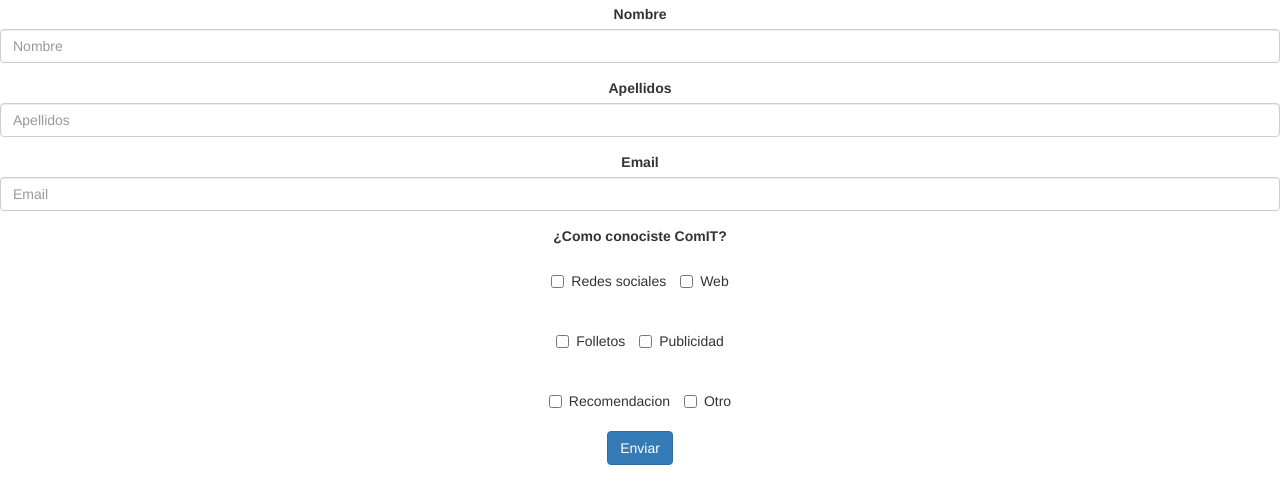
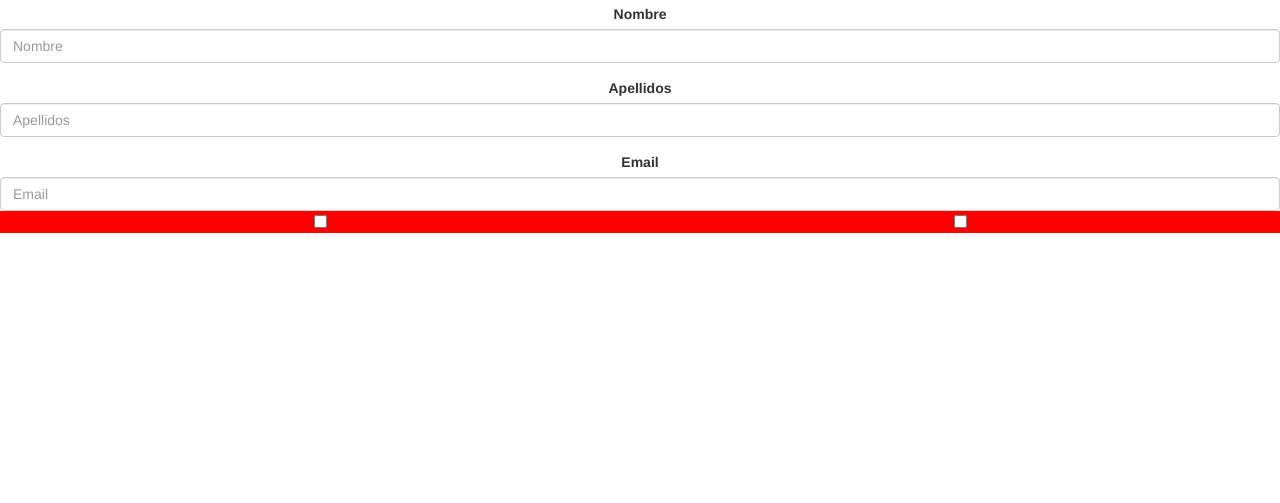
Before and after one commit to lujancuellar/Pagina-institucional-ComIT, a plain HTML site: page Contacto.html in a window 1280 px wide. Shown: the part 271-774 px from the top of the page. Drawn offline with nearby package versions, Linux system fonts and the light colour scheme.

Commit message:
Alineando checkboxes

```diff
--- a/Contacto.html
+++ b/Contacto.html
@@ -78,38 +78,12 @@
           id="email"
           placeholder="Email"
         />
-      </div>
-        <div>
-    <label for = "name">¿Como conociste ComIT?</label>
-        </div>
-        <div>
-         <label class="checkbox-inline">
-            <input type="checkbox" id = "Redes_sociales" value = "Redes_sociales"> Redes sociales
-         </label>
-         <label class="checkbox-inline">
-            <input type="checkbox" id = "Web" value = "Web">Web
-         </label>
-         </div>
-         <div>
-         <label class="checkbox-inline">
-            <input type = "checkbox" id = "Folletos" value = "Folletos">Folletos
-         </label>
-         <label class="checkbox-inline">
-            <input type="checkbox" id = "Publicidad" value = "Publicidad">Publicidad
-         </label>
-         </div>
-         <div>
-         <label class ="checkbox-inline">
-            <input type = "checkbox" id = "Recomendacion" value = "Recomendacion">Recomendacion
-         </label>
-         <label class = "checkbox-inline">
-            <input type = "checkbox" id = "Otro" value = "Otro">Otro
-         </label>
-         </div>
-         </div>
-         <div>
-         <button class="btn btn-primary" type="submit">Enviar</button>
-        </div>
-    </form>
+
+      <div id="filacheckbox">
+      <div id="checkizquierda"><input type="checkbox"> </div>
+      <div id="checkderecha"><input type="checkbox"></div>
+     </div>
+
+
   </body>
 </html>
--- a/style.css
+++ b/style.css
@@ -60,12 +60,20 @@ iframe{
 
   }
 
- .checkbox-inline {
-     display: inline-block;
-     padding-top: 20px;
-     padding-bottom: 20px;
+ #filacheckbox {
+     display: flex;
+     background-color: red;
  }
 
+ #checkizquierda {
+    width: 80%;
+    align-items: flex-start;
+ }
+
+ #checkderecha {
+     width: 80%;
+    align-items: flex-end;
+ }
  .row {
      padding-top: 25px;
      padding-left: 35px;
```
